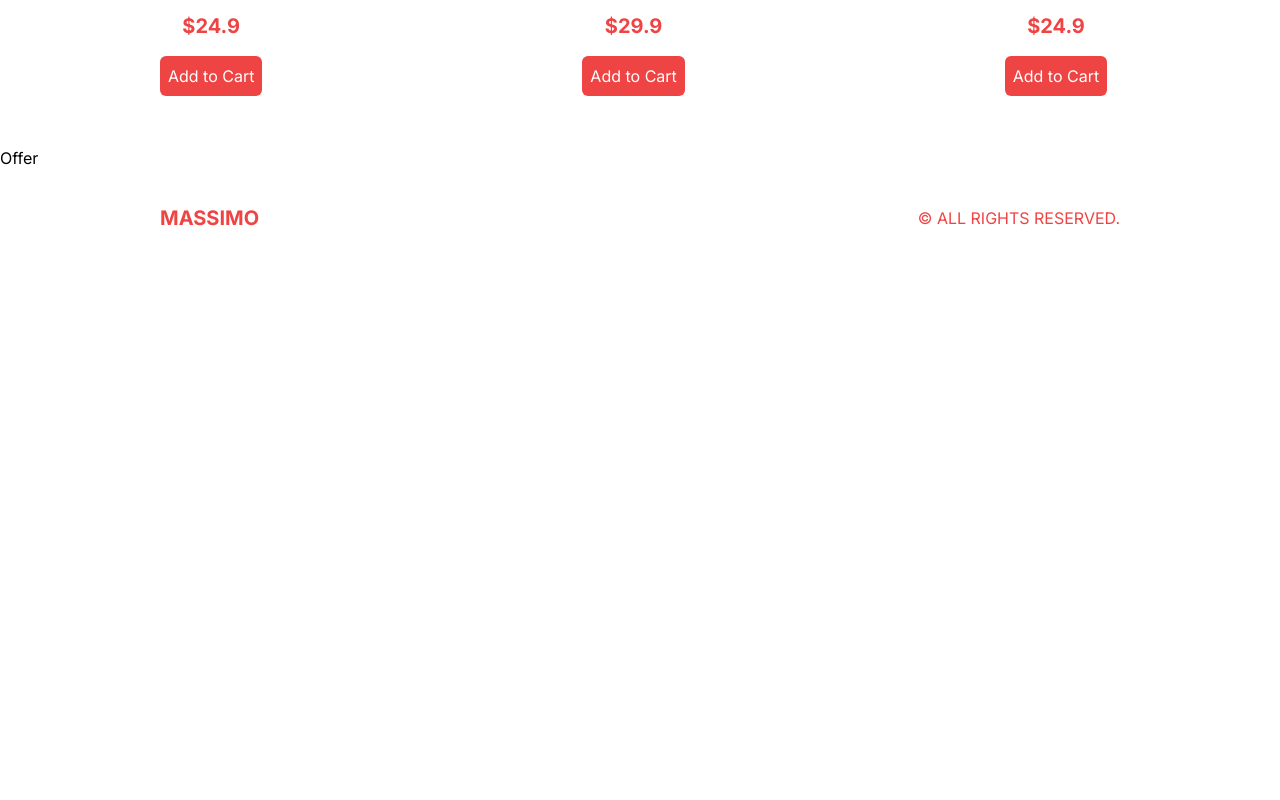
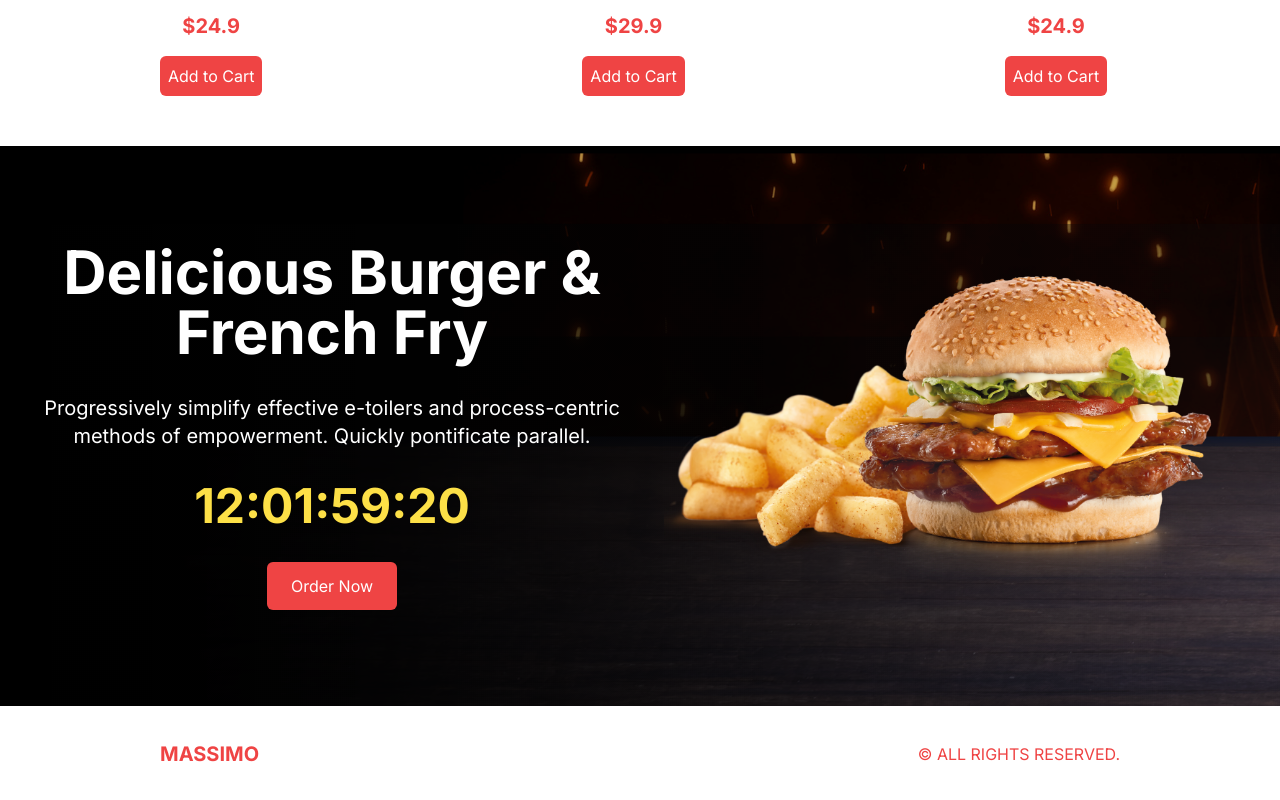
Before and after one commit to mesutsemiz/restaurant, a Next.js app: page / in a window 1280 px wide. Shown: the part 1374-2174 px from the top of the page. Before the commit the page ends 1640 px from the top, so only its background shows below. Built offline with nearby package versions, Linux system fonts and the light colour scheme.

Commit message:
offer page has been done und added countdown comp.

```diff
--- /dev/null
+++ b/src/components/CountDown.tsx
@@ -0,0 +1,14 @@
+"use client"
+
+import React from 'react'
+import Countdown from 'react-countdown'
+
+const endingDate = new Date("2024-01-25")
+
+const CountDown = () => {
+  return (
+    <Countdown className='font-bold text-5xl text-yellow-300' date={endingDate}/>
+  )
+}
+
+export default CountDown
--- a/src/components/Offer.tsx
+++ b/src/components/Offer.tsx
@@ -1,9 +1,27 @@
-import React from 'react'
+import Image from "next/image";
+import React from "react";
+import CountDown from "./CountDown";
+
 
 const Offer = () => {
   return (
-    <div>Offer</div>
-  )
-}
+    <div className="bg-black h-screen flex flex-col md:flex-row md:justify-between md:bg-[url('/offerBg.png')] md:h-[70vh]">
+      {/* TEXT CONTAINER */}
+      <div className="flex-1 flex flex-col justify-center items-center text-center gap-8 p-6">
+        <h1 className="text-white text-5xl font-bold xl:text-6xl">Delicious Burger & French Fry</h1>
+        <p className="text-white xl:text-xl">
+          Progressively simplify effective e-toilers and process-centric methods
+          of empowerment. Quickly pontificate parallel.
+        </p>
+        <CountDown/>
+        <button className="bg-red-500 text-white rounded-md py-3 px-6">Order Now</button>
+      </div>
+      {/* IMAGE CONTAINER */}
+      <div className="flex-1 w-full relative md:h-full">
+        <Image src="/offerProduct.png" alt="" fill className="object-contain" />
+      </div>
+    </div>
+  );
+};
 
-export default Offer
+export default Offer;
```
Also changed, not shown: package.json (+6 -5 lines), 1 other file (tests, documents, lock files or other folders).
